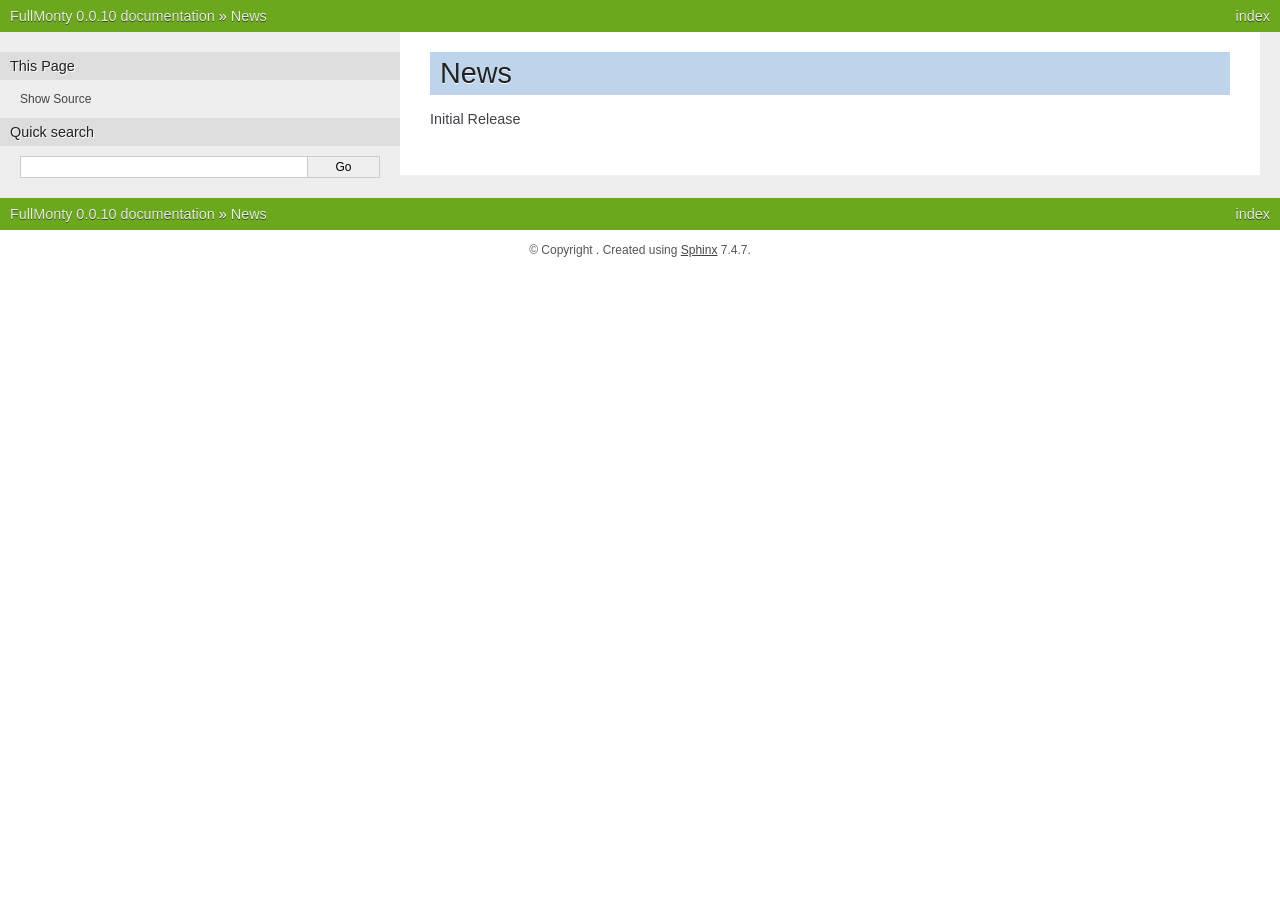
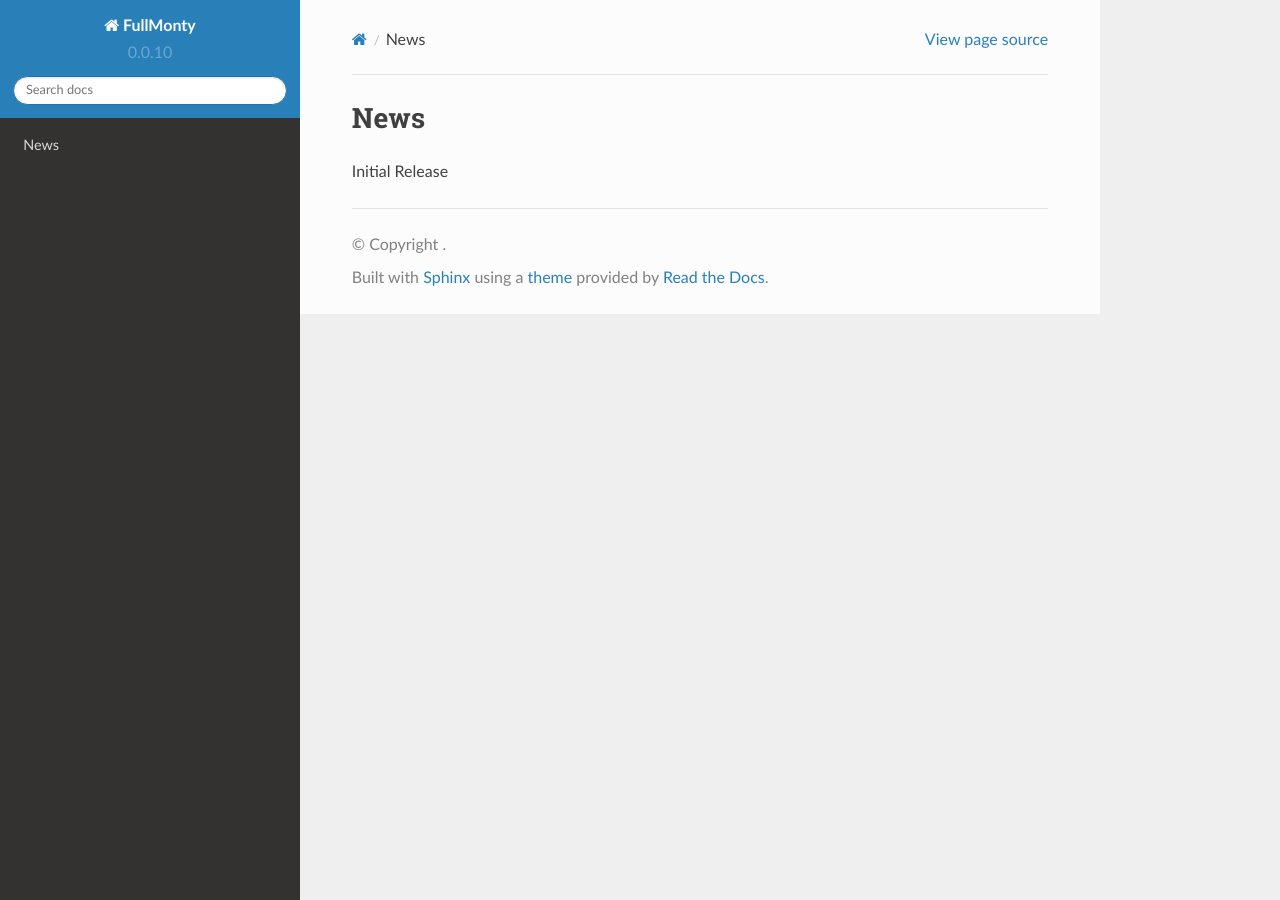
Before and after one commit to royw/fullmonty, a Sphinx documentation site: the page built from docs/news.rst, in a window 1280 px wide. Built offline with Sphinx 7.4.7 and the Read the Docs theme 2.0.0, drawn with Linux system fonts in a browser that asks for light colours; pages that are not in the unit, such as notebooks, are missing from menus; some of the changed lines change nothing that is shown.

Commit message:
Changed to readthedocs theme.

```diff
--- a/docs/conf.py
+++ b/docs/conf.py
@@ -1,26 +1,69 @@
 # -*- coding: utf-8 -*-
-#
-# FullMonty documentation build configuration file, created by
-# sphinx-quickstart on Mon Jul 29 13:39:31 2013.
-#
-# This file is execfile()d with the current directory set to its containing dir.
-#
-# Note that not all possible configuration values are present in this
-# autogenerated file.
-#
-# All configuration values have a default; values that are commented out
-# serve to show the default.
+
+"""
+FullMonty documentation build configuration file, created by
+sphinx-quickstart on Mon Jul 29 13:39:31 2013.
+
+This file is execfile()d with the current directory set to its containing dir.
+
+Note that not all possible configuration values are present in this
+autogenerated file.
+
+All configuration values have a default; values that are commented out
+serve to show the default.
+"""
+
 import re
 import sys
 import os
 from datetime import datetime
 
-# import sphinx_bootstrap_theme
+# This config using readthedocs theme.
+# https://read-the-docs.readthedocs.org/en/latest/theme.html
+
+# By default, Read the Docs will use its own custom sphinx theme unless you set
+# one yourself in your conf.py file. Likewise, setting the theme to default will
+# accomplish the same behavior. The theme can be found on github here and is
+# meant to work independently of Read the Docs itself if you want to just use
+# the theme locally.
+
+# Unfortunately, at the moment Read the Docs can’t handle importing
+# sphinx_rtd_theme, so if you try to use that theme for building on both Read
+# the Docs and locally, it will fail. To build it locally, and on Read the Docs:
+
+on_rtd = os.environ.get('READTHEDOCS', None) == 'True'
+
+if not on_rtd:  # only import and set the theme if we're building docs locally
+    import sphinx_rtd_theme
+
+    html_theme = 'sphinx_rtd_theme'
+    html_theme_path = [sphinx_rtd_theme.get_html_theme_path()]
+
+# otherwise, readthedocs.org uses their theme by default, so no need to specify it
+
+# You can use Markdown and reStructuredText in the same Sphinx project. We support
+# this natively on Read the Docs, and you can do it locally:
+#
+# $ pip install recommonmark
+#
+# Then in your conf.py:
+
+try:
+    from recommonmark.parser import CommonMarkParser
+
+    source_parsers = {
+        '.md': CommonMarkParser,
+    }
+
+    source_suffix = ['.rst', '.md']
+except ImportError:
+    pass
+
 
 # If extensions (or modules to document with autodoc) are in another directory,
 # add these directories to sys.path here. If the directory is relative to the
 # documentation root, use os.path.abspath to make it absolute, like shown here.
-#sys.path.insert(0, os.path.abspath('.'))
+# sys.path.insert(0, os.path.abspath('.'))
 
 sys.path.insert(1, os.path.abspath('..'))
 print("sys.path => %s" % sys.path)
@@ -38,7 +81,7 @@ project_package = u'fullmonty'
 # -- General configuration -----------------------------------------------------
 
 # If your documentation needs a minimal Sphinx version, state it here.
-#needs_sphinx = '1.0'
+# needs_sphinx = '1.0'
 
 # Add any Sphinx extension module names here, as strings. They can be extensions
 # coming with Sphinx (named 'sphinx.ext.*') or your custom ones.
@@ -70,7 +113,7 @@ templates_path = ['_templates']
 source_suffix = '.rst'
 
 # The encoding of source files.
-#source_encoding = 'utf-8-sig'
+# source_encoding = 'utf-8-sig'
 
 # The master toctree document.
 master_doc = 'index'
@@ -88,6 +131,7 @@ copyright_ = u'{year}, {project_author}'.format(year=datetime.now().year, projec
 VERSION_REGEX = r'__version__\s*=\s*[\'\"](\S+)[\'\"]'
 
 
+# noinspection PyArgumentEqualDefault
 def get_project_version():
     """
     Get the version from __init__.py with a line: /^__version__\s*=\s*(\S+)/
@@ -127,40 +171,40 @@ release = get_project_version()
 
 # The language for content autogenerated by Sphinx. Refer to documentation
 # for a list of supported languages.
-#language = None
+# language = None
 
 # There are two options for replacing |today|: either, you set today to some
 # non-false value, then it is used:
-#today = ''
+# today = ''
 # Else, today_fmt is used as the format for a strftime call.
-#today_fmt = '%B %d, %Y'
+# today_fmt = '%B %d, %Y'
 
 # List of patterns, relative to source directory, that match files and
 # directories to ignore when looking for source files.
 exclude_patterns = ['_build']
 
 # The reST default role (used for this markup: `text`) to use for all documents.
-#default_role = None
+# default_role = None
 
 # If true, '()' will be appended to :func: etc. cross-reference text.
-#add_function_parentheses = True
+# add_function_parentheses = True
 
 # If true, the current module name will be prepended to all description
 # unit titles (such as .. function::).
-#add_module_names = True
+# add_module_names = True
 
 # If true, sectionauthor and moduleauthor directives will be shown in the
 # output. They are ignored by default.
-#show_authors = False
+# show_authors = False
 
 # The name of the Pygments (syntax highlighting) style to use.
 pygments_style = 'sphinx'
 
 # A list of ignored prefixes for module index sorting.
-#modindex_common_prefix = []
+# modindex_common_prefix = []
 
 # If true, keep warnings as "system message" paragraphs in the built documents.
-#keep_warnings = False
+# keep_warnings = False
 
 # -- Options for PlantUML --------------------------------------------------
 # plantuml
@@ -295,7 +339,7 @@ autodoc_default_flags = ['members', 'undoc-members', 'inherited-members', 'show-
 # a list of builtin themes.
 # html_theme = 'default'
 # html_theme = 'solar'
-html_theme = 'nature'
+# html_theme = 'nature'
 # html_theme = 'scrolls'    # crashes
 
 # html_theme = 'bootstrap'  # crashes
@@ -304,32 +348,32 @@ html_theme = 'nature'
 # Theme options are theme-specific and customize the look and feel of a theme
 # further.  For a list of options available for each theme, see the
 # documentation.
-#html_theme_options = {}
-html_theme_options = {
-    'sidebarwidth': 400,
-    # 'headbgcolor': 'black'
-}
+# html_theme_options = {}
+# html_theme_options = {
+#     'sidebarwidth': 400,
+#     # 'headbgcolor': 'black'
+# }
 
 # Add any paths that contain custom themes here, relative to this directory.
-#html_theme_path = []
-html_theme_path = ['_themes']
+# html_theme_path = []
+# html_theme_path = ['_themes']
 
 # The name for this set of Sphinx documents.  If None, it defaults to
 # "<project> v<release> documentation".
-#html_title = None
+# html_title = None
 
 # A shorter title for the navigation bar.  Default is the same as html_title.
-#html_short_title = None
+# html_short_title = None
 
 # The name of an image file (relative to this directory) to place at the top
 # of the sidebar.
-#html_logo = None
-html_logo = "FullMonty_animated.gif"
+# html_logo = None
+html_logo = "FullMonty.gif"
 
 # The name of an image file (within the static path) to use as favicon of the
 # docs.  This file should be a Windows icon file (.ico) being 16x16 or 32x32
 # pixels large.
-#html_favicon = None
+# html_favicon = None
 
 # Add any paths that contain custom static files (such as style sheets) here,
 # relative to this directory. They are copied after the builtin static files,
@@ -338,44 +382,44 @@ html_static_path = ['_static']
 
 # If not '', a 'Last updated on:' timestamp is inserted at every page bottom,
 # using the given strftime format.
-#html_last_updated_fmt = '%b %d, %Y'
+# html_last_updated_fmt = '%b %d, %Y'
 
 # If true, SmartyPants will be used to convert quotes and dashes to
 # typographically correct entities.
-#html_use_smartypants = True
+# html_use_smartypants = True
 
 # Custom sidebar templates, maps document names to template names.
-#html_sidebars = {}
+# html_sidebars = {}
 
 # Additional templates that should be rendered to pages, maps page names to
 # template names.
-#html_additional_pages = {}
+# html_additional_pages = {}
 
 # If false, no module index is generated.
-#html_domain_indices = True
+# html_domain_indices = True
 
 # If false, no index is generated.
-#html_use_index = True
+# html_use_index = True
 
 # If true, the index is split into individual pages for each letter.
-#html_split_index = False
+# html_split_index = False
 
 # If true, links to the reST sources are added to the pages.
-#html_show_sourcelink = True
+# html_show_sourcelink = True
 
 # If true, "Created using Sphinx" is shown in the HTML footer. Default is True.
-#html_show_sphinx = True
+# html_show_sphinx = True
 
 # If true, "(C) Copyright ..." is shown in the HTML footer. Default is True.
-#html_show_copyright = True
+# html_show_copyright = True
 
 # If true, an OpenSearch description file will be output, and all pages will
 # contain a <link> tag referring to it.  The value of this option must be the
 # base URL from which the finished HTML is served.
-#html_use_opensearch = ''
+# html_use_opensearch = ''
 
 # This is the file name suffix for HTML files (e.g. ".xhtml").
-#html_file_suffix = None
+# html_file_suffix = None
 
 # Output file base name for HTML help builder.
 htmlhelp_basename = '{project_name}Doc'.format(project_name=project_name)
@@ -385,13 +429,13 @@ htmlhelp_basename = '{project_name}Doc'.format(project_name=project_name)
 
 latex_elements = {
     # The paper size ('letterpaper' or 'a4paper').
-    #'papersize': 'letterpaper',
+    # 'papersize': 'letterpaper',
 
     # The font size ('10pt', '11pt' or '12pt').
-    #'pointsize': '10pt',
+    # 'pointsize': '10pt',
 
     # Additional stuff for the LaTeX preamble.
-    #'preamble': '',
+    # 'preamble': '',
 }
 
 # Grouping the document tree into LaTeX files. List of tuples
@@ -406,23 +450,23 @@ latex_documents = [
 
 # The name of an image file (relative to this directory) to place at the top of
 # the title page.
-#latex_logo = None
+# latex_logo = None
 
 # For "manual" documents, if this is true, then toplevel headings are parts,
 # not chapters.
-#latex_use_parts = False
+# latex_use_parts = False
 
 # If true, show page references after internal links.
-#latex_show_pagerefs = False
+# latex_show_pagerefs = False
 
 # If true, show URL addresses after external links.
-#latex_show_urls = False
+# latex_show_urls = False
 
 # Documents to append as an appendix to all manuals.
-#latex_appendices = []
+# latex_appendices = []
 
 # If false, no module index is generated.
-#latex_domain_indices = True
+# latex_domain_indices = True
 
 
 # -- Options for manual page output --------------------------------------------
@@ -436,7 +480,7 @@ man_pages = [
 ]
 
 # If true, show URL addresses after external links.
-#man_show_urls = False
+# man_show_urls = False
 
 
 # -- Options for Texinfo output ------------------------------------------------
@@ -455,16 +499,16 @@ texinfo_documents = [
 ]
 
 # Documents to append as an appendix to all manuals.
-#texinfo_appendices = []
+# texinfo_appendices = []
 
 # If false, no module index is generated.
-#texinfo_domain_indices = True
+# texinfo_domain_indices = True
 
 # How to display URL addresses: 'footnote', 'no', or 'inline'.
-#texinfo_show_urls = 'footnote'
+# texinfo_show_urls = 'footnote'
 
 # If true, do not generate a @detailmenu in the "Top" node's menu.
-#texinfo_no_detailmenu = False
+# texinfo_no_detailmenu = False
 
 # -- Options for PDF output --------------------------------------------------
 # Grouping the document tree into PDF files. List of tuples
@@ -499,7 +543,7 @@ pdf_style_path = ['.', '_styles']
 # pdf_font_path = ['/usr/share/fonts', '/usr/share/texmf-dist/fonts/']
 
 # Language to be used for hyphenation support
-#pdf_language = "en_US"
+# pdf_language = "en_US"
 
 # Mode for literal blocks wider than the frame. Can be
 # overflow, shrink or truncate
@@ -508,38 +552,38 @@ pdf_style_path = ['.', '_styles']
 # Section level that forces a break page.
 # For example: 1 means top-level sections start in a new page
 # 0 means disabled
-#pdf_break_level = 0
+# pdf_break_level = 0
 
 # When a section starts in a new page, force it to be 'even', 'odd',
 # or just use 'any'
-#pdf_breakside = 'any'
+# pdf_breakside = 'any'
 
 # Insert footnotes where they are defined instead of
 # at the end.
-#pdf_inline_footnotes = True
+# pdf_inline_footnotes = True
 
 # verbosity level. 0 1 or 2
-#pdf_verbosity = 0
+# pdf_verbosity = 0
 
 # If false, no index is generated.
 # pdf_use_index = True
 
 # If false, no modindex is generated.
-#pdf_use_modindex = True
+# pdf_use_modindex = True
 
 # If false, no coverpage is generated.
-#pdf_use_coverpage = True
+# pdf_use_coverpage = True
 pdf_use_coverpage = False
 
 # Name of the cover page template to use
-#pdf_cover_template = 'sphinxcover.tmpl'
+# pdf_cover_template = 'sphinxcover.tmpl'
 
 # Documents to append as an appendix to all manuals.
-#pdf_appendices = []
+# pdf_appendices = []
 
 # Enable experimental feature to split table cells. Use it
 # if you get "DelayedTable too big" errors
-#pdf_splittables = False
+# pdf_splittables = False
 
 # Set the default DPI for images
 pdf_default_dpi = 72
@@ -549,7 +593,7 @@ pdf_default_dpi = 72
 # pdf_extensions = ['vectorpdf']
 
 # Page template name for "regular" pages
-#pdf_page_template = 'cutePage'
+# pdf_page_template = 'cutePage'
 
 # Show Table Of Contents at the beginning?
 # pdf_use_toc = True
@@ -567,5 +611,7 @@ pdf_fit_background_mode = 'scale'
 #  -- Options for intersphinx ---------------------------------------------------
 
 # Example configuration for intersphinx: refer to the Python standard library.
-intersphinx_mapping = {'http://docs.python.org/': None}
-intersphinx_mapping = {'python': ('http://docs.python.org/2.7', None)}
+intersphinx_mapping = {
+    'http://docs.python.org/': None,
+    'python': ('http://docs.python.org/2.7', None)
+}
```
Also changed, not shown: requirements.txt (+9 -6 lines), 1 other file.
